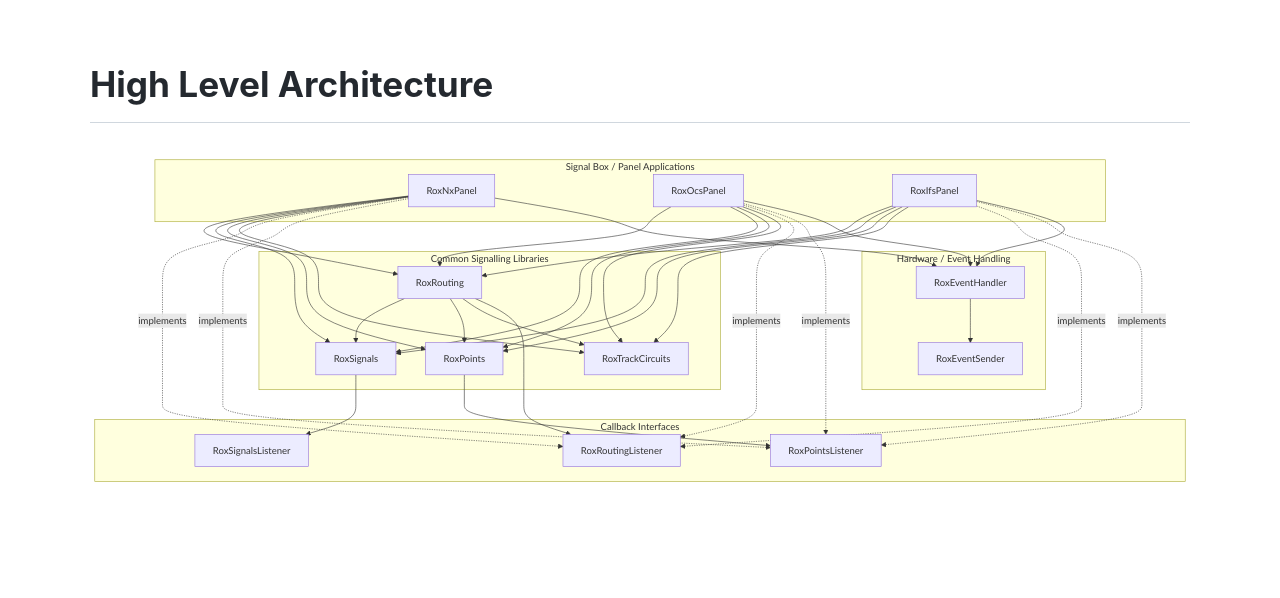
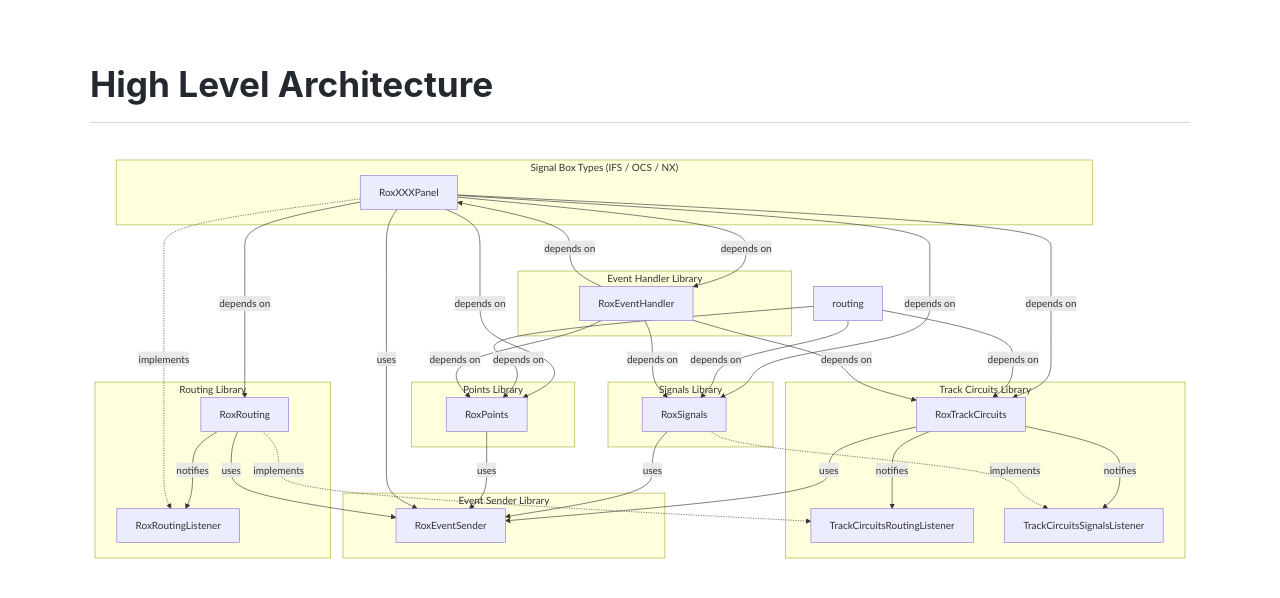
Before and after one commit to NickLocke/RoxeterModelRailway, a Jekyll site: the page built from ApplicationDesign/HighLevelArchitecture.md, in a window 1280 px wide. Shown: the top 598 px of the page. Built offline with Jekyll 4.4.1, drawn with Linux system fonts in a browser that asks for light colours; our own code applies the rules of GitHub Pages for plain Markdown files.

Commit message:
Diagrams

```diff
--- a/ApplicationDesign/HighLevelArchitecture.md
+++ b/ApplicationDesign/HighLevelArchitecture.md
@@ -4,70 +4,74 @@
 
 flowchart TB
 
-    subgraph Panels["Signal Box / Panel Applications"]
-        NX["RoxNxPanel"]
-        OCS["RoxOcsPanel"]
-        IFS["RoxIfsPanel"]
+    %% As this is a high-level diagram, don't spell out all three box types separately.
+
+    subgraph Panels["Signal Box Types (IFS / OCS / NX)"]
+        XXX["RoxXXXPanel"]
     end
 
-    subgraph Signalling["Common Signalling Libraries"]
+    %% Each library grouped together
+
+    subgraph RoutingLibrary["Routing Library"]
         Routing["RoxRouting"]
-        Signals["RoxSignals"]
-        Points["RoxPoints"]
-        TrackCircuits["RoxTrackCircuits"]
+        RoutingListener["RoxRoutingListener"]
     end
 
-    subgraph Interfaces["Callback Interfaces"]
-        RoutingListener["RoxRoutingListener"]
-        PointsListener["RoxPointsListener"]
-        SignalsListener["RoxSignalsListener"]
+    subgraph SignalsLibrary["Signals Library"]
+        Signals["RoxSignals"]
     end
 
-    subgraph Hardware["Hardware / Event Handling"]
-        EventHandler["RoxEventHandler"]
+    subgraph PointsLibrary["Points Library"]
+        Points["RoxPoints"]
+    end
+
+    subgraph TrackCircuitsLibrary["Track Circuits Library"]
+        TrackCircuits["RoxTrackCircuits"]
+        TrackCircuitsRoutingListener["TrackCircuitsRoutingListener"]
+        TrackCircuitsSignalsListener["TrackCircuitsSignalsListener"]
+    end
+
+    subgraph EventSenderLibrary["Event Sender Library"]
         EventSender["RoxEventSender"]
     end
 
-    NX --> Routing
-    NX --> Signals
-    NX --> Points
-    NX --> TrackCircuits
+    subgraph EventHandlerLibrary["Event Handler Library"]
+        EventHandler["RoxEventHandler"]
+    end
 
-    OCS --> Routing
-    OCS --> Signals
-    OCS --> Points
-    OCS --> TrackCircuits
+    %% Depends on is where the class is passed into the constructor of the object.
 
-    IFS --> Routing
-    IFS --> Signals
-    IFS --> Points
-    IFS --> TrackCircuits
+    XXX -->|depends on| Routing
+    XXX -->|depends on| Signals
+    XXX -->|depends on| Points
+    XXX -->|depends on| TrackCircuits
+    XXX -->|depends on| EventHandler
 
-    Routing --> Signals
-    Routing --> Points
-    Routing --> TrackCircuits
+    routing -->|depends on| Signals
+    routing -->|depends on| Points
+    routing -->|depends on| TrackCircuits
 
-    Routing --> RoutingListener
-    Points --> PointsListener
-    Signals --> SignalsListener
+    EventHandler -->|depends on| Signals
+    EventHandler -->|depends on| Points
+    EventHandler -->|depends on| TrackCircuits
+    EventHandler -->|depends on| XXX
 
-    NX -. implements .-> RoutingListener
-    OCS -. implements .-> RoutingListener
-    IFS -. implements .-> RoutingListener
+    %% Notifies is the process of a library calling one of its listeners
 
-    NX -. implements .-> PointsListener
-    OCS -. implements .-> PointsListener
-    IFS -. implements .-> PointsListener
+    Routing -->|notifies| RoutingListener
+    TrackCircuits -->|notifies| TrackCircuitsRoutingListener
+    TrackCircuits -->|notifies| TrackCircuitsSignalsListener
 
-    NX --> EventHandler
-    OCS --> EventHandler
-    IFS --> EventHandler
+    %% Implements is where a class implements one of the other class's interfaces.
 
-    EventHandler --> EventSender
+    XXX -.->|implements| RoutingListener
+    Signals -.->|implements| TrackCircuitsSignalsListener
+    Routing -.->|implements| TrackCircuitsRoutingListener
 
-
-
-
-
+    Routing -->|uses| EventSender
+    Signals -->|uses| EventSender
+    Points -->|uses| EventSender
+    TrackCircuits -->|uses| EventSender
+    XXX -->|uses| EventSender
 
 </div>
```
Also changed, not shown: ApplicationDesign/HighLevelArchitecture OLD.md (added, +63 -0 lines).
